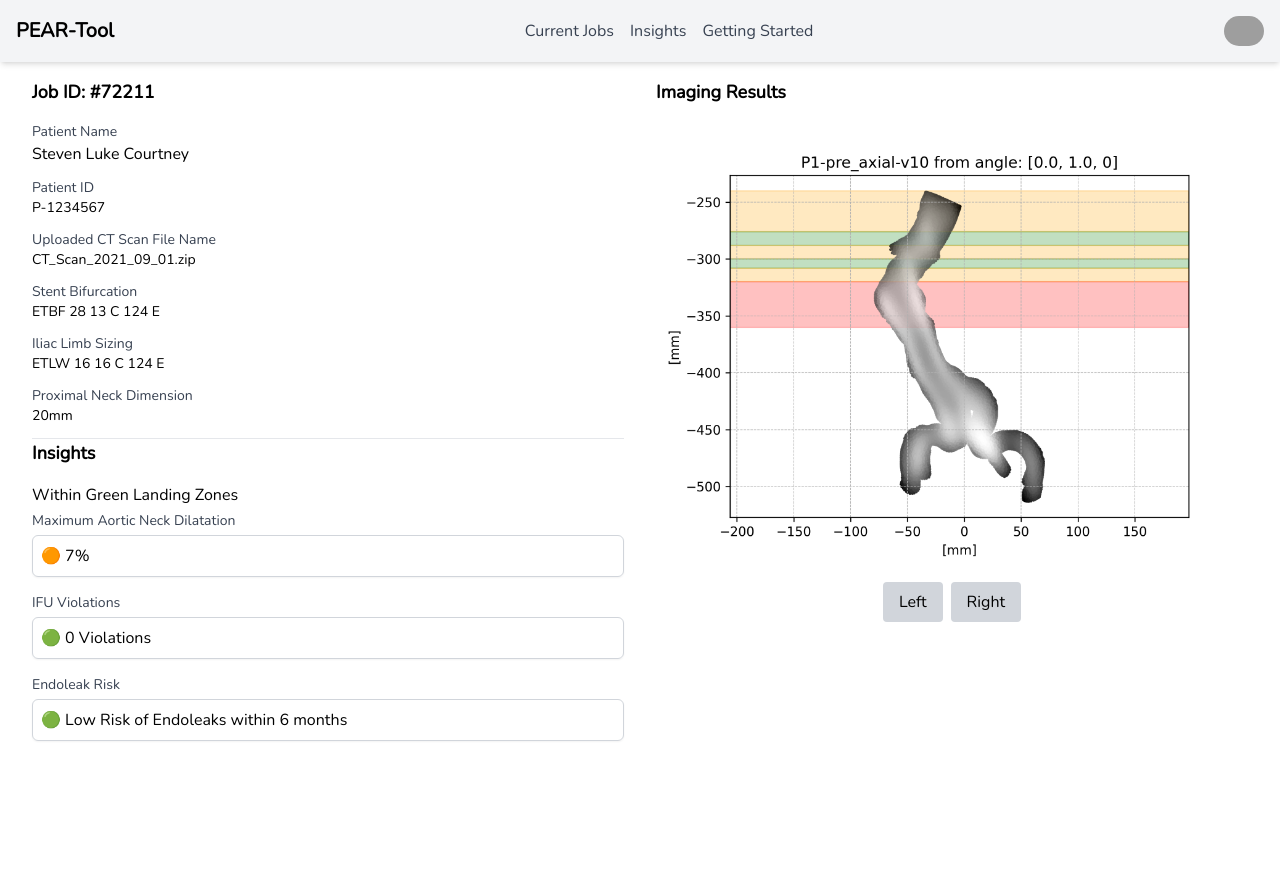
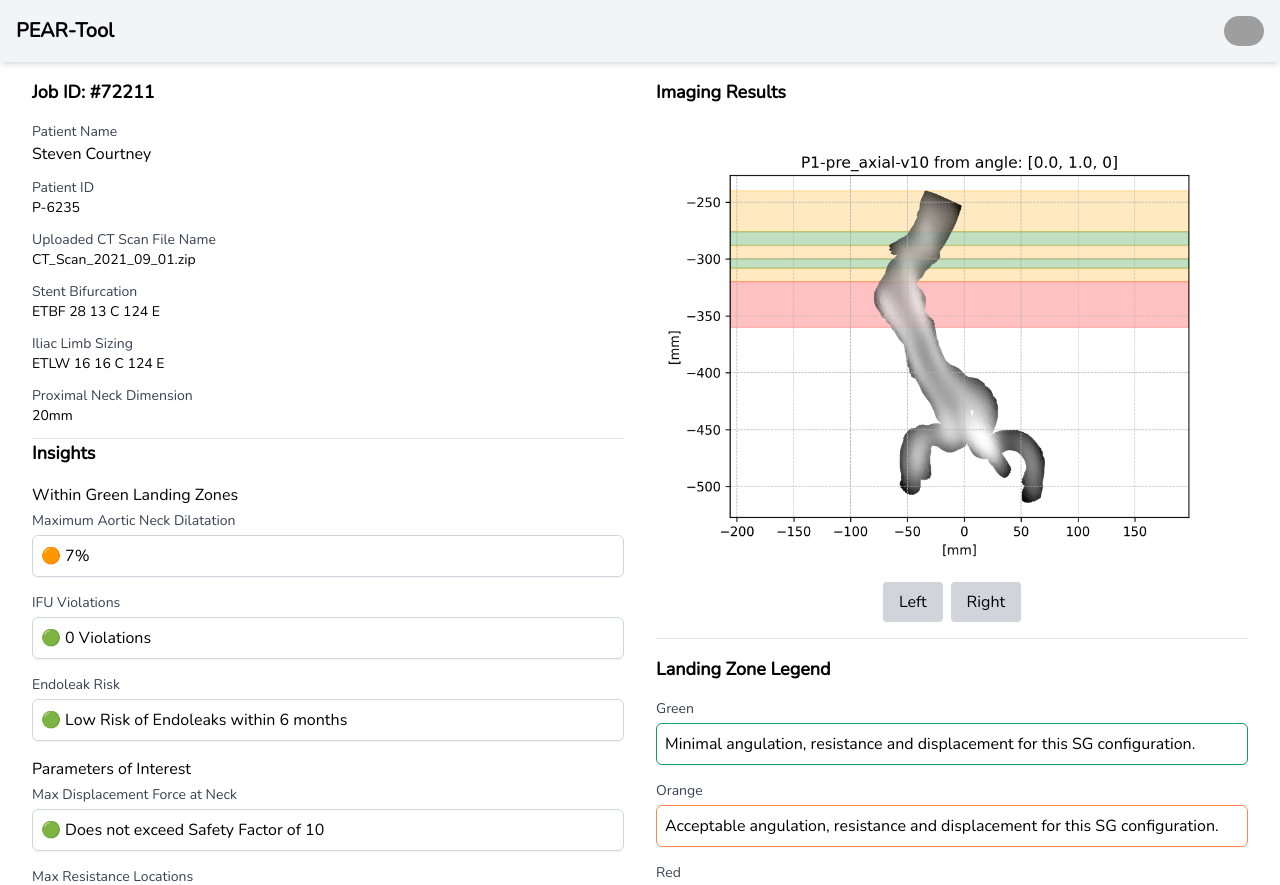
Before and after one commit to fidhalkotta/PEAR-Tool, a Next.js app in the folder app/frontend/: page /jobs/72211 in a window 1280 px wide. Shown: the top 885 px of the page. Built offline with nearby package versions, Linux system fonts and the light colour scheme; grey boxes are pictures that could not be loaded.

Commit message:
backup: simplebackup

```diff
--- a/app/frontend/src/app/jobs/72211/page.tsx
+++ b/app/frontend/src/app/jobs/72211/page.tsx
@@ -15,8 +15,8 @@ export default function JobInsights() {
 		"./72211/7.png"
 	]);
 
-	const [patientId, setPatientId] = useState("P-1234567");
-	const [patientName, setPatientName] = useState("Steven Luke Courtney");
+	const [patientId, setPatientId] = useState("P-6235");
+	const [patientName, setPatientName] = useState("Steven Courtney");
 	const [uploadedCTScan, setUploadedCTScan] = useState("CT_Scan_2021_09_01.zip");
 	const [sgBifurcation, setSgBifurcation] = useState("ETBF 28 13 C 124 E");
 	const [iliacLimbSizing, setIliacLimbSizing] = useState("ETLW 16 16 C 124 E");
@@ -88,7 +88,7 @@ export default function JobInsights() {
 
 							<hr></hr>
 
-							<div>
+							<div className="mb-4 pb-4">
 								<h2 className="font-bold text-lg mb-4">Insights</h2>
 
 								<h3 className="mb-1">Within Green Landing Zones</h3>
@@ -107,12 +107,48 @@ export default function JobInsights() {
 									<label htmlFor="endoleakRisk" className="block text-sm font-medium text-gray-700">Endoleak Risk</label>
 									<p className="mt-1 p-2 block w-full border border-gray-300 rounded-md shadow-sm focus:outline-none">🟢 Low Risk of Endoleaks within 6 months</p>
 								</div>
+
+								<h3 className="mb-1">Parameters of Interest</h3>
+
+								<div className="mb-4">
+									<label htmlFor="maxDisplacementForceAtNeck" className="block text-sm font-medium text-gray-700">Max Displacement Force at Neck</label>
+									<p className="mt-1 p-2 block w-full border border-gray-300 rounded-md shadow-sm focus:outline-none">🟢 Does not exceed Safety Factor of 10</p>
+								</div>
+
+								<div className="mb-4">
+									<label htmlFor="maxResistanceLocations" className="block text-sm font-medium text-gray-700">Max Resistance Locations</label>
+									<p className="mt-1 p-2 block w-full border border-gray-300 rounded-md shadow-sm focus:outline-none">[0, -400], [25, -425], [-80, -330]</p>
+								</div>
+
+								<div className="mb-4">
+									<label htmlFor="maxAortaDisplacement" className="block text-sm font-medium text-gray-700">Max Aorta Displacement</label>
+									<p className="mt-1 p-2 block w-full border border-gray-300 rounded-md shadow-sm focus:outline-none">6.7mm at [-25, -440]</p>
+								</div>
 							</div>
 
 						</div>
 						<div className="w-1/2 mx-4">
 							<h2 className="font-bold text-lg mb-4">Imaging Results</h2>
 							<ResultsCarousel images={images} />
+
+							<hr/>
+
+							<h2 className="font-bold text-lg my-4">Landing Zone Legend</h2>
+
+							<div className="mb-4">
+								<label htmlFor="landingZoneLegendGreen" className="block text-sm font-medium text-gray-700">Green</label>
+								<p className="mt-1 p-2 block w-full border border-green-500 rounded-md shadow-sm focus:outline-none">Minimal angulation, resistance and displacement for this SG configuration.</p>
+							</div>
+
+							<div className="mb-4">
+								<label htmlFor="landingZoneLegendOrange" className="block text-sm font-medium text-gray-700">Orange</label>
+								<p className="mt-1 p-2 block w-full border border-orange-400 rounded-md shadow-sm focus:outline-none">Acceptable angulation, resistance and displacement for this SG configuration.</p>
+							</div>
+
+							<div className="mb-4">
+								<label htmlFor="landingZoneLegendRed" className="block text-sm font-medium text-gray-700">Red</label>
+								<p className="mt-1 p-2 block w-full border border-red-700 rounded-md shadow-sm focus:outline-none">Not acceptable angulation, resistance and displacement for this SG configuration. Incompatible geometry.</p>
+							</div>
 						</div>
 					</div>
 				</div>
--- a/app/frontend/src/app/jobs/new/page.tsx
+++ b/app/frontend/src/app/jobs/new/page.tsx
@@ -60,7 +60,7 @@ export default function NewJob() {
 			setTimeout(() => {
 				setLoading(false);
 				setFileUploaded(true);
-				setViewerLabel("Positioning 3D Viewer");
+				setViewerLabel("3D Viewer");
 
 				setShowSuggestions(true);
 				setSuggestions([
@@ -176,7 +176,7 @@ export default function NewJob() {
 													<td className="px-6 py-4 whitespace-nowrap text-sm font-medium text-gray-900">{suggestion.size}</td>
 													<td className="px-6 py-4 whitespace-nowrap text-sm text-gray-500">{suggestion.cost}</td>
 													<td className="px-6 py-4 whitespace-nowrap text-sm text-gray-500">{suggestion.stock}</td>
-													<td className="px-6 py-4 whitespace-nowrap text-sm text-gray-500">{suggestion.description}</td>
+													<td className="px-6 py-4 whitespace-normal text-sm text-gray-500">{suggestion.description}</td>
 												</tr>
 											))}
 										</tbody>
@@ -200,8 +200,8 @@ export default function NewJob() {
 									<option value="" disabled hidden>Choose SG Bifurcation</option>
 									<option value="ETBF_25_13_C_124_E">ETBF 25 13 C 124 E</option>
 									<option value="ETBF_25_13_C_145_E">ETBF 25 13 C 145 E</option>
-									<option value="ETBF_28_13_C_124_E">ETBF 28 13 C 124 E ⭐</option>
-									<option value="ETBF_28_13_C_145_E">ETBF 28 13 C 145 E ⭐</option>
+									<option value="ETBF_28_13_C_124_E">ETBF 28 13 C 124 E ⭐⭐</option>
+									<option value="ETBF_28_13_C_145_E">ETBF 28 13 C 145 E ⭐⭐⭐</option>
 									<option value="ETBF_32_16_C_124_E">ETBF 32 16 C 124 E ⭐</option>
 									<option value="ETBF_32_16_C_145_E">ETBF 32 16 C 145 E</option>
 									<option value="Other">Other</option>
@@ -267,13 +267,13 @@ export default function NewJob() {
 						</div>
 						<div className="w-1/2 mx-4">
 							<h2 className="font-bold text-lg mb-4">
-								{show3DViewer ? "Positioning 3D Viewer" : "2D Viewer"}
+								{show3DViewer ? "3D Viewer" : "2D Viewer"}
 								{" / "}
 								<span
 									className="text-gray-500 cursor-pointer hover:underline"
 									onClick={toggleViewer}
 								>
-									{show3DViewer ? "2D Viewer" : "Positioning 3D Viewer"}
+									{show3DViewer ? "2D Viewer" : "3D Viewer"}
 								</span>
 							</h2>
 							<div className="h-full flex justify-center items-center">
--- a/app/frontend/src/components/NavigationBar.tsx
+++ b/app/frontend/src/components/NavigationBar.tsx
@@ -14,9 +14,9 @@ export default function NavigationBar() {
 				</Link>
 				<nav>
 					<ul className="flex space-x-4">
-						<li><Link href="/jobs" className="text-gray-700 hover:text-gray-900">Current Jobs</Link></li>
-						<li><a href="#" className="text-gray-700 hover:text-gray-900">Insights</a></li>
-						<li><a href="#" className="text-gray-700 hover:text-gray-900">Getting Started</a></li>
+						{/*<li><Link href="/jobs" className="text-gray-700 hover:text-gray-900">Current Jobs</Link></li>*/}
+						{/*<li><a href="#" className="text-gray-700 hover:text-gray-900">Insights</a></li>*/}
+						{/*<li><a href="#" className="text-gray-700 hover:text-gray-900">Getting Started</a></li>*/}
 					</ul>
 				</nav>
 				<div onClick={toggleDropdown} className="relative">
--- a/app/frontend/src/components/ResultsCarousel.tsx
+++ b/app/frontend/src/components/ResultsCarousel.tsx
@@ -14,7 +14,7 @@ export default function ResultsCarousel({ images }) {
 	};
 
 	return (
-		<div className="flex flex-col items-center justify-center space-y-4">
+		<div className="flex flex-col items-center justify-center space-y-4 mb-4">
 			{images.length > 0 && (
 				<img src={images[current]} alt="Carousel" className="max-w-full h-auto"/>
 			)}
```
Also changed, not shown: app/frontend/src/app/home/page.tsx (+37 -34 lines).
